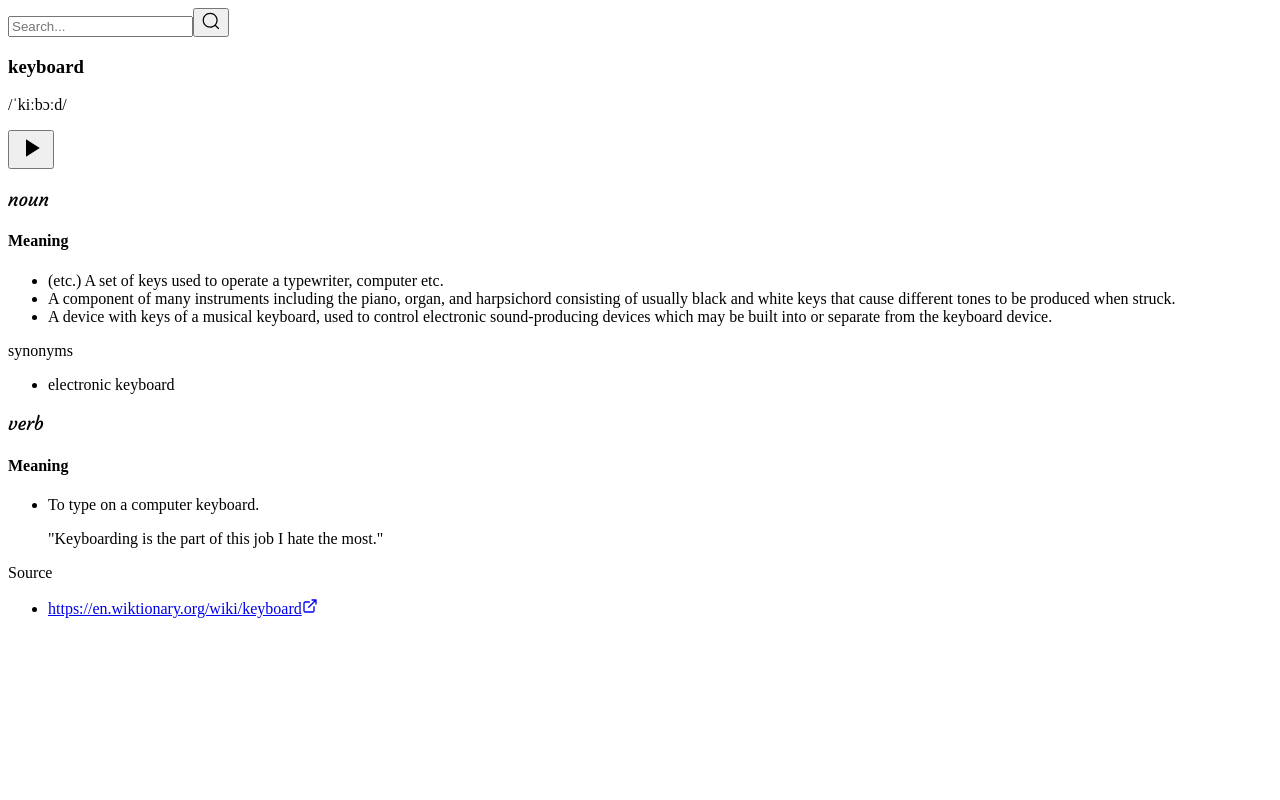
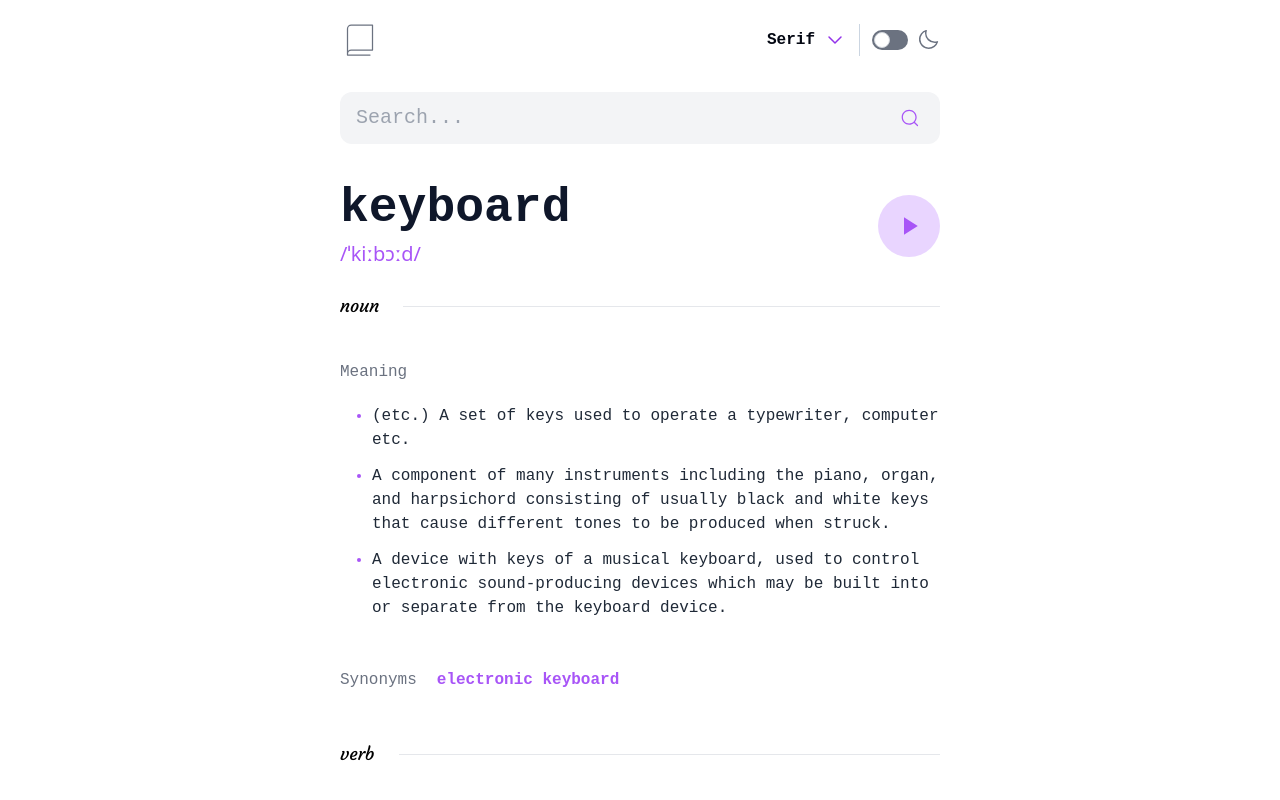
Before and after one commit to frezdev/dictionary-app, a Next.js app: page / in a window 1280 px wide. Shown: the top 800 px of the page. Built offline with nearby package versions, Linux system fonts and the light colour scheme.

Commit message:
Add RootLayout

```diff
--- /dev/null
+++ b/src/app/layout.tsx
@@ -0,0 +1,28 @@
+import type { Metadata } from "next";
+import { Header } from "@/components/Shared/Header";
+import "./globals.css";
+
+export const metadata: Metadata = {
+  title: "Create Next App",
+  description: "Generated by create next app",
+  icons: {
+    icon: '/favicon.svg'
+  }
+};
+
+export default function RootLayout({
+  children,
+}: Readonly<{
+  children: React.ReactNode;
+}>) {
+  return (
+    <html lang="en">
+      <body>
+        <div className="max-w-[640px] m-auto px-5">
+          <Header />
+          {children}
+        </div>
+      </body>
+    </html>
+  );
+}
```
